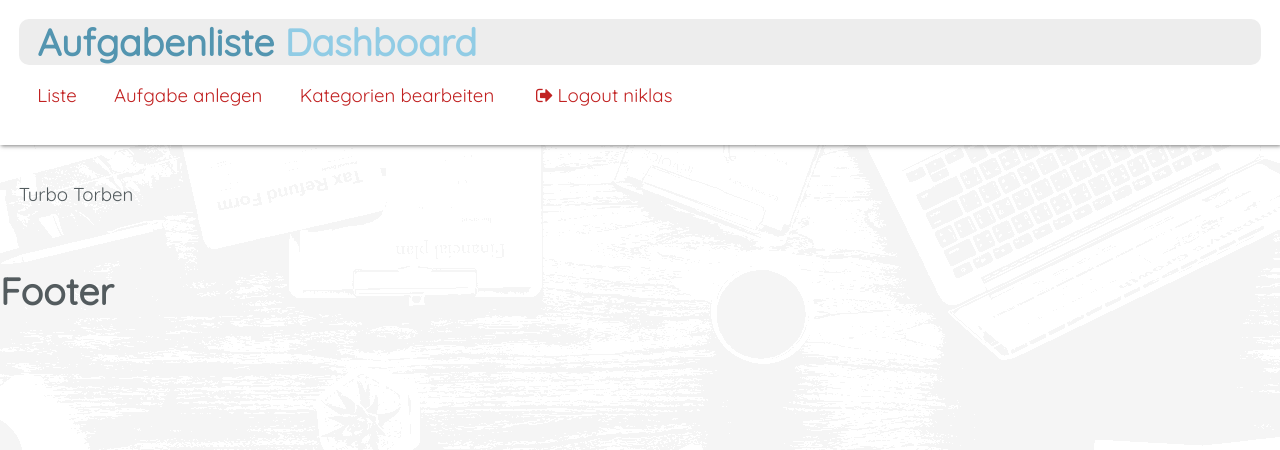
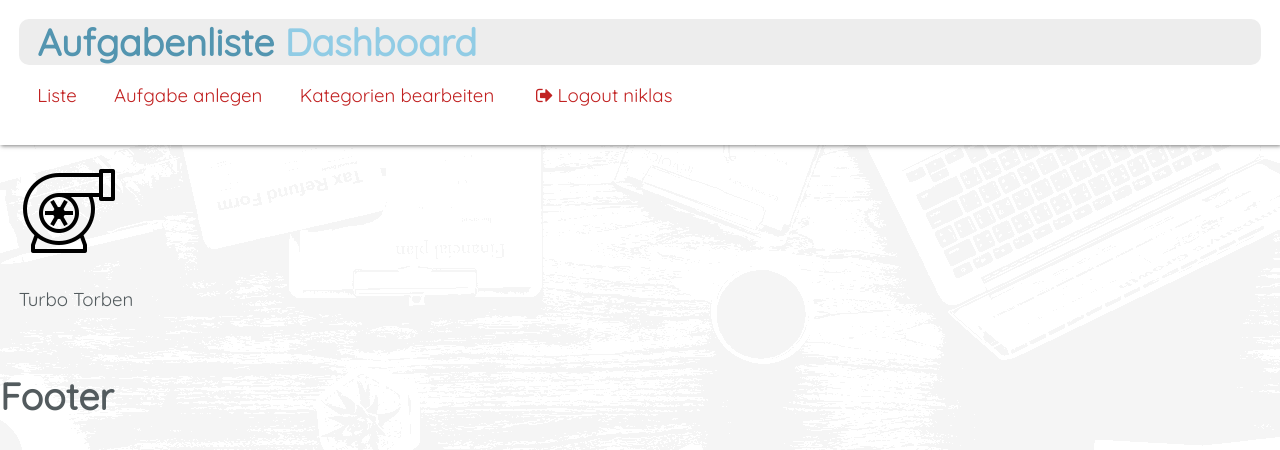
Before and after one commit to niklaskroe/web-prog, a plain HTML site: page dashboard-kacheln/Aufgabe/index.html in a window 1280 px wide. Drawn offline with Linux system fonts and the light colour scheme.

Commit message:
add turbo icon

```diff
--- a/dashboard-kacheln/Aufgabe/index.html
+++ b/dashboard-kacheln/Aufgabe/index.html
@@ -38,6 +38,7 @@
 
         <main>
             <div>
+                <img src="icons8-turbo-100.png" alt="turbo" class="turbo">
                 <p>Turbo Torben</p>
             </div>
         </main>
```
Also changed, not shown: dashboard-kacheln/Aufgabe/icons8-turbo-100.png (added).
